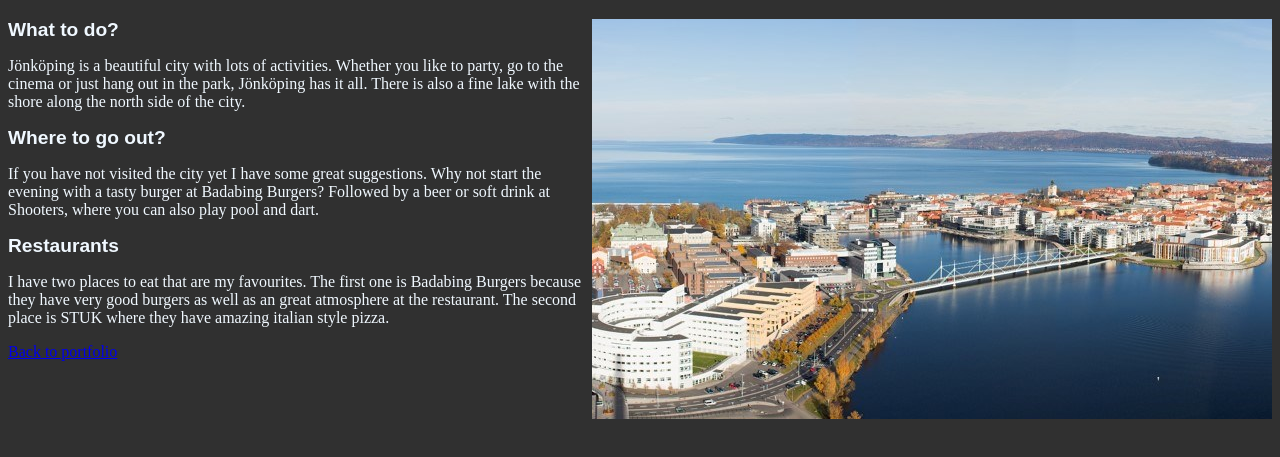
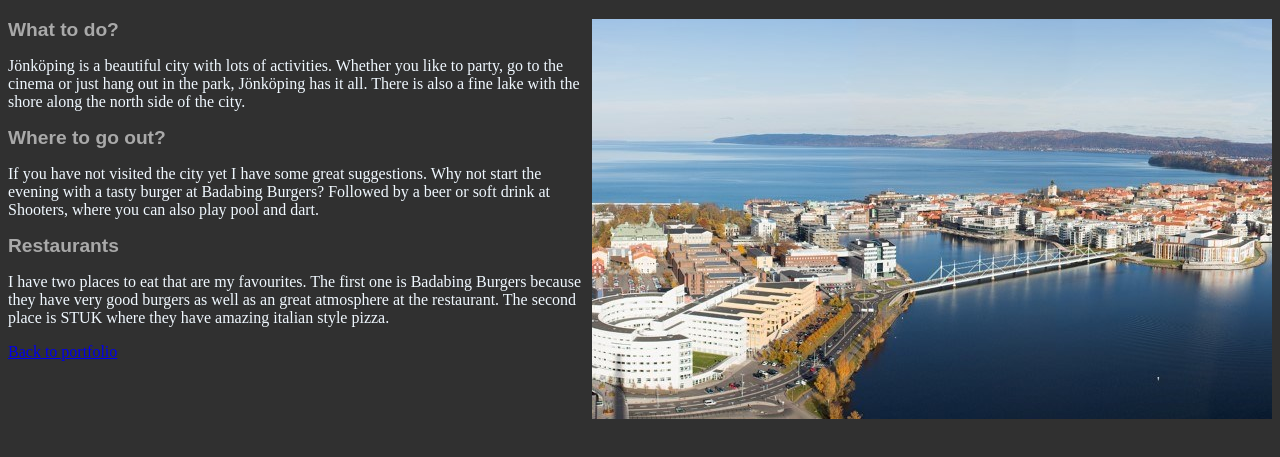
Before and after one commit to ju-nmd2022/wuid-portfolio-Blol22ck, a plain HTML site: page JP/index2.html in a window 1280 px wide. Shown: the part 61-518 px from the top of the page. Drawn offline with Linux system fonts and the light colour scheme.

Commit message:
Portfolio Jönköping 1

```diff
--- a/JP/Secon.css
+++ b/JP/Secon.css
@@ -7,7 +7,7 @@ h1{
     background-color: #303030
 }
 h2{
-    color: aliceblue;
+    color: darkgrey;
     font-family: Arial, Helvetica, sans-serif;
     font-size: larger;
 }
```
